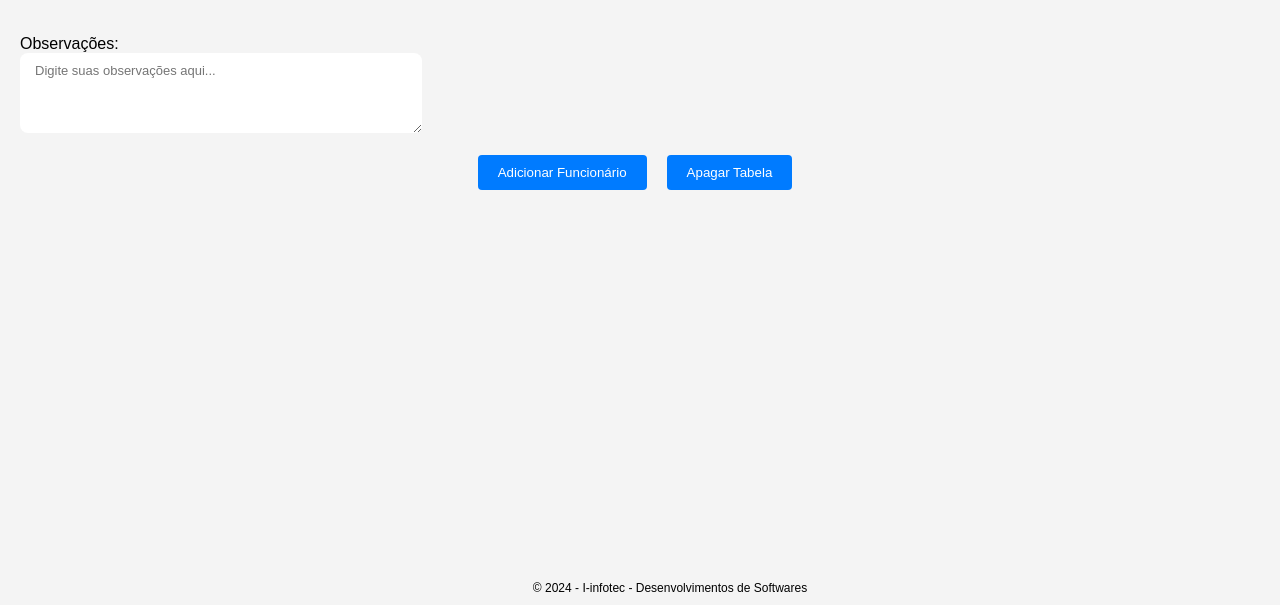
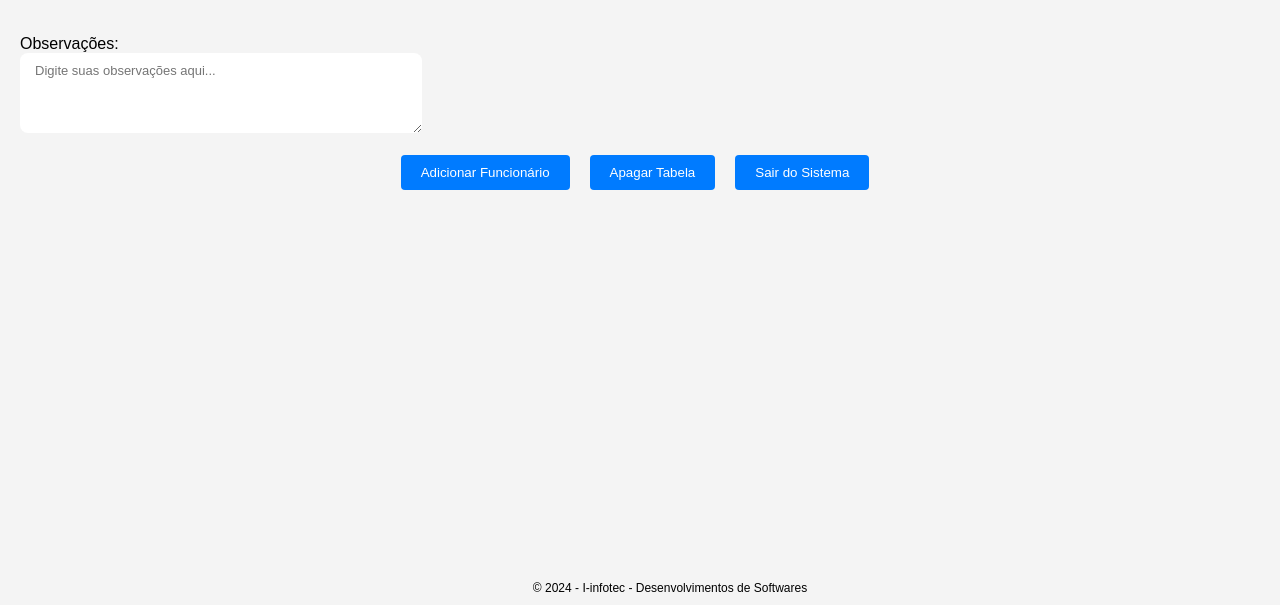
Before and after one commit to smspocoredondo/upa24hzulmirasoares, a website: page escala.html in a window 1280 px wide. Shown: the part 195-800 px from the top of the page. Drawn offline with nearby package versions, Linux system fonts and the light colour scheme.

Commit message:
Update escala.html
Signed-off-by: smspocoredondo <smspocoredondo@gmail.com>

```diff
--- a/escala.html
+++ b/escala.html
@@ -53,6 +53,7 @@
     <div class="button-group">
         <button onclick="adicionarLinha()">Adicionar Funcionário</button>
         <button onclick="resetarTabela()">Apagar Tabela</button>
+        <button id="logoutButton">Sair do Sistema</button>
 
     </div>
     <script src="esca_script.js"></script>
```
